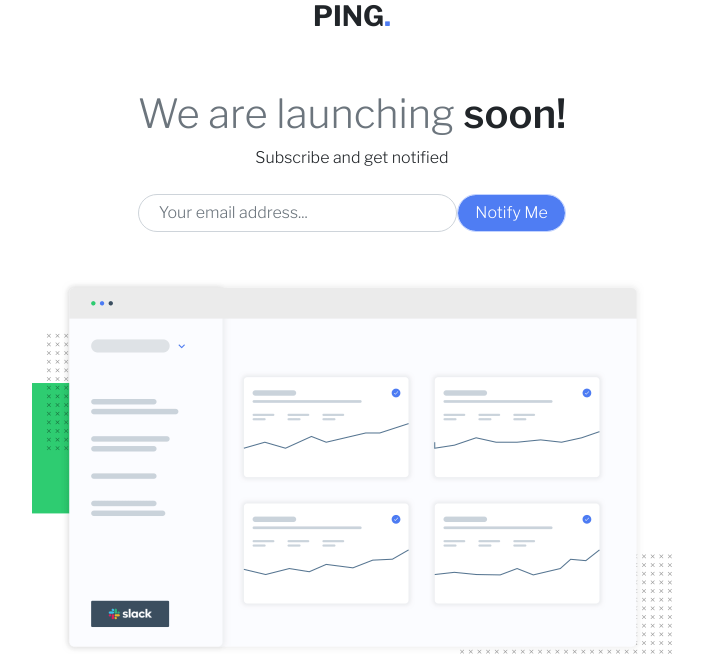
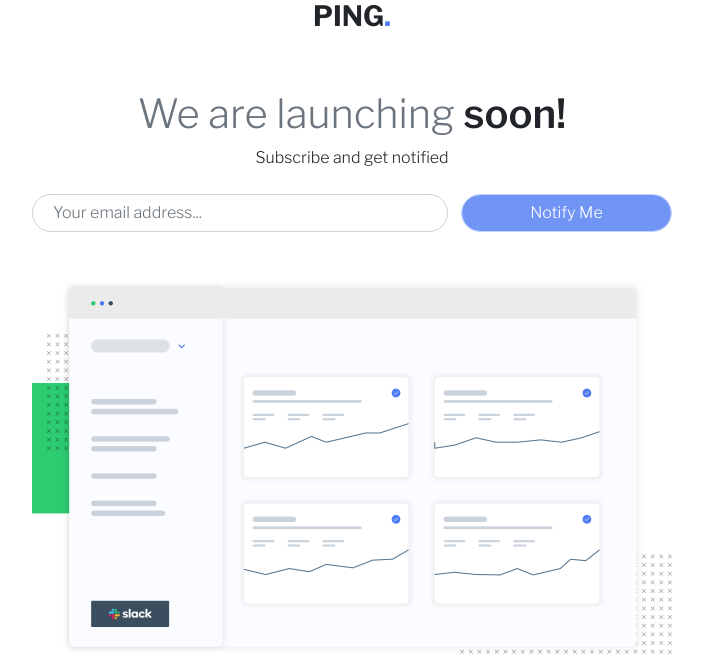
Before and after one commit to kyoung90/Single-Column-Coming-Soon-Page, a plain HTML site: page index.html in a window 1280 px wide. In both pictures the pointer is over the input "Notify Me". Shown: the top 656 px of the page, without its empty margins (288-991 px from the left). Drawn offline with nearby package versions, Linux system fonts and the light colour scheme.

Commit message:
add hover appearance to notify me input field

```diff
--- a/index.css
+++ b/index.css
@@ -31,6 +31,10 @@ h3 {
   font-weight: 700 !important;
 }
 
+.header {
+  width: 100%;
+}
+
 h1 {
   font-weight: 600 !important;
 }
@@ -53,7 +57,7 @@ input {
 }
 
 .email-input {
-  width: 65%;
+  width: 65% !important;
   padding-left: 1.25em !important;
 }
 
@@ -68,6 +72,13 @@ input:focus {
   -webkit-appearance: none;
   box-shadow: none !important;
   border-color: hsl(223, 100%, 88%) !important;
+}
+
+.notify-me:hover,
+.notify-me:active,
+.notify-me:focus {
+  cursor: pointer;
+  background-color: rgb(113, 149, 245) !important;
 }
 
 .error-border {
```
